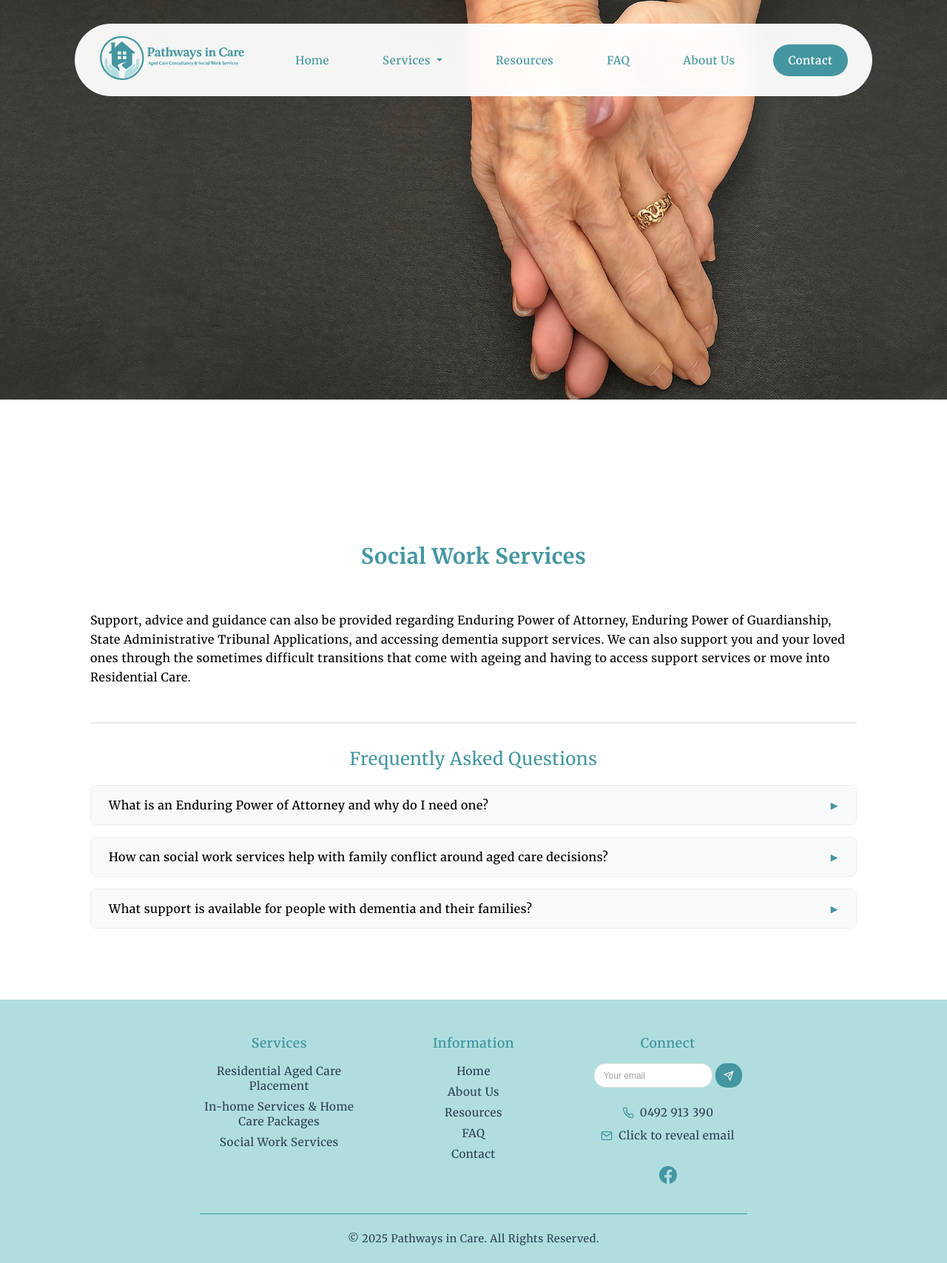
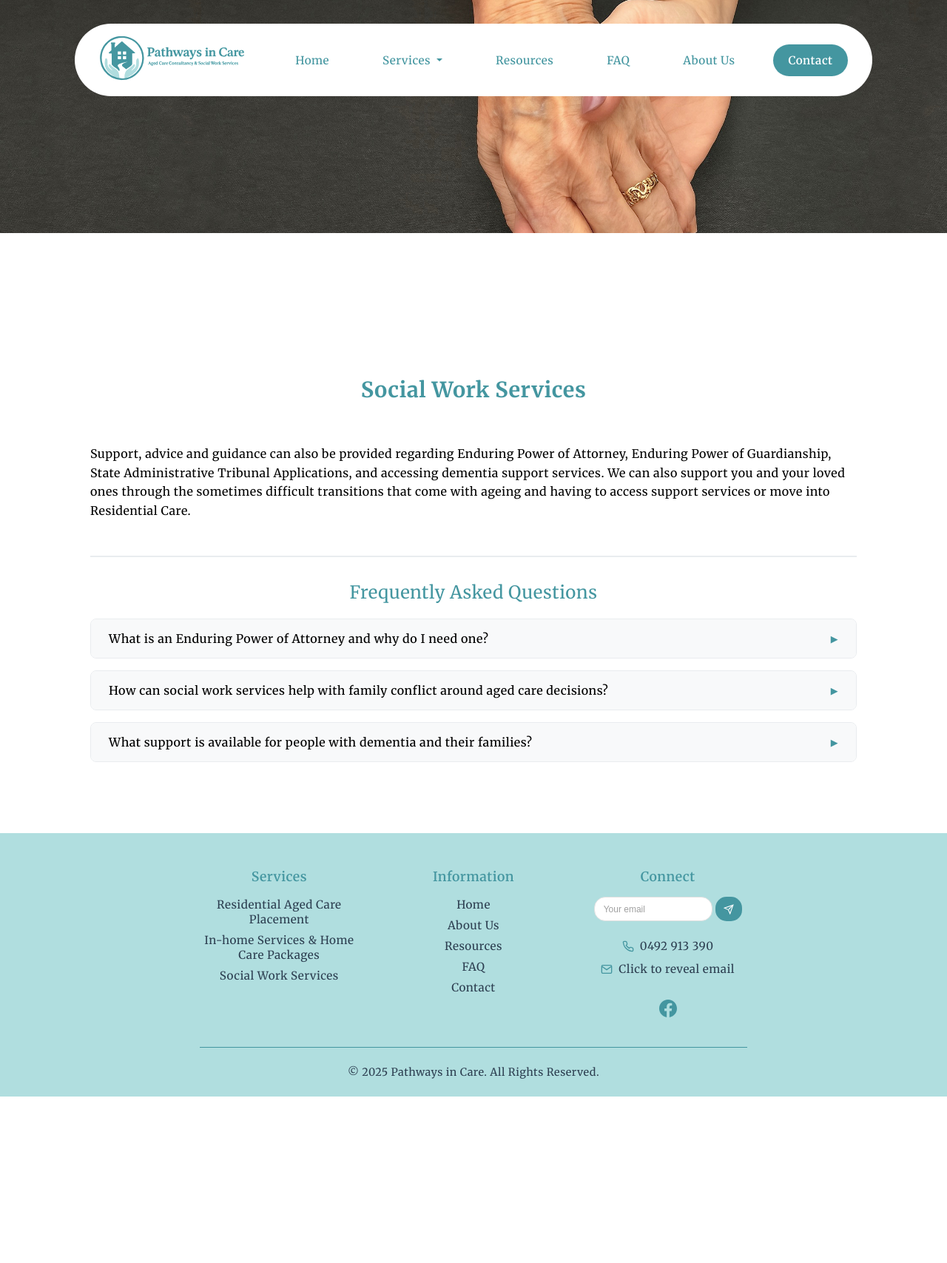
Before and after one commit to dmholyday/pathwaysincare-web, a Jekyll site: the page built from social-work-services/index.html, in a window 1280 px wide. Shown: the whole page at 74% size. Built offline with Jekyll 4.4.1, drawn with Linux system fonts in a browser that asks for light colours; after the commit the page ends 1482 px from its top, so only the background shows below that.

Commit message:
Implement cropped hero images for interior pages and fix navigation dropdown issues
- Add page type classes (homepage/interior-page) to body element
- Use original full images for homepage, new cropped images for interior pages
- Adjust hero banner heights: 35vh desktop, 30vh mobile for interior pages
- Fix services dropdown visibility and clickability issues:
  - Remove nav transparency and backdrop filters
  - Increase dropdown z-index and add isolation
  - Add pointer-events: none to tagline-hero and hero-spacer
  - Reposition tagline to avoid dropdown overlap

🤖 Generated with [Claude Code](https://claude.ai/code)

Co-Authored-By: Claude <noreply@anthropic.com>

```diff
--- a/_layouts/default.html
+++ b/_layouts/default.html
@@ -74,7 +74,7 @@
     {% seo %}
 </head>
 
-<body>
+<body class="{% if page.url == '/' %}homepage{% else %}interior-page{% endif %}">
     {% include header.html %}
     <main>
         {{ content }}
--- a/assets/style.css
+++ b/assets/style.css
@@ -39,8 +39,7 @@ body {
 }
 
 .nav-pill {
-    background: rgba(255, 255, 255, 0.95);
-    backdrop-filter: blur(10px);
+    background: #ffffff;
     border-radius: 50px;
     padding: 1rem 2rem;
     display: flex;
@@ -136,7 +135,9 @@ body {
     top: 100%;
     left: 50%;
     transform: translateX(-50%);
-    background: white;
+    background: #ffffff !important;
+    background-color: #ffffff !important;
+    backdrop-filter: none !important;
     border-radius: 20px;
     box-shadow: 0 12px 32px rgba(0, 0, 0, 0.15);
     padding: 1rem 0;
@@ -146,7 +147,8 @@ body {
     visibility: hidden;
     transform: translateX(-50%) translateY(-10px);
     transition: all 0.3s ease;
-    z-index: 9999;
+    z-index: 999999;
+    isolation: isolate;
 }
 
 .has-dropdown:hover .dropdown-menu {
@@ -164,6 +166,9 @@ body {
     transition: all 0.3s ease;
     border-radius: 15px;
     margin: 0 0.5rem;
+    pointer-events: auto;
+    position: relative;
+    z-index: 10001;
 }
 
 .dropdown-item:hover {
@@ -207,7 +212,13 @@ body {
     padding: 0;
 }
 
-.hero-image {
+/* Interior pages - shorter hero banner */
+body.interior-page .hero-banner {
+    height: 35vh;
+}
+
+/* Homepage hero image - full size */
+body.homepage .hero-image {
     width: 100%;
     height: 100%;
     background-image: url('/assets/images/hands_enhanced6.jpg');
@@ -216,11 +227,29 @@ body {
     background-repeat: no-repeat;
 }
 
+/* Interior pages hero image - cropped */
+body.interior-page .hero-image {
+    width: 100%;
+    height: 100%;
+    background-image: url('/assets/images/hands_enhanced7_crop.jpg');
+    background-size: cover;
+    background-position: center;
+    background-repeat: no-repeat;
+}
+
 
 /* Hero Banner Spacer - to push content down */
 .hero-spacer {
     height: 60vh;
     width: 100%;
+    pointer-events: none;
+    z-index: -1;
+    position: relative;
+}
+
+/* Interior pages - shorter spacer */
+body.interior-page .hero-spacer {
+    height: 35vh;
 }
 
 /* Mobile Portrait Only - hands_enhanced1.jpg */
@@ -229,8 +258,21 @@ body {
         height: 60vh;
     }
 
-    .hero-image {
+    /* Interior pages mobile - shorter hero banner */
+    body.interior-page .hero-banner {
+        height: 30vh;
+    }
+
+    /* Homepage mobile hero image */
+    body.homepage .hero-image {
         background-image: url('/assets/images/hands_mobile1.jpg');
+        background-size: contain;
+        background-position: center top;
+    }
+
+    /* Interior pages mobile hero image - cropped */
+    body.interior-page .hero-image {
+        background-image: url('/assets/images/hands_mobile2_crop.jpg');
         background-size: contain;
         background-position: center top;
     }
@@ -751,7 +793,7 @@ button {
         padding: 1rem 0;
         box-shadow: 0 12px 32px rgba(0, 0, 0, 0.15);
         border: 1px solid rgba(68, 150, 160, 0.1);
-        z-index: 9999;
+        z-index: 10000;
         max-height: 500px;
         overflow-y: auto;
     }
@@ -1225,9 +1267,10 @@ button {
     color: white;
     max-width: 500px;
     line-height: 1.2;
-    z-index: 1002;
+    z-index: 1;
     opacity: 0;
     animation: fadeInDown 0.8s ease-out 0.8s forwards;
+    pointer-events: none;
 }
 
 /* Mobile Portrait Tagline Override - Dynamic Scaling */
```
Also changed, not shown: assets/images/hands_enhanced7_crop.jpg (added), assets/images/hands_mobile2_crop.jpg (added).
